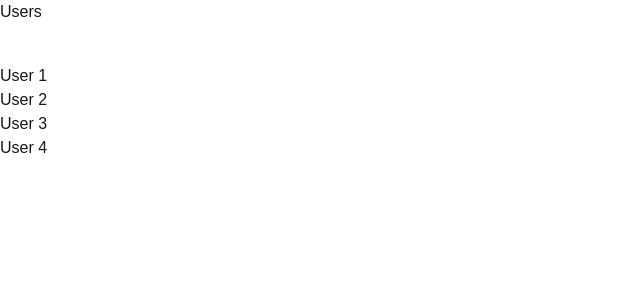
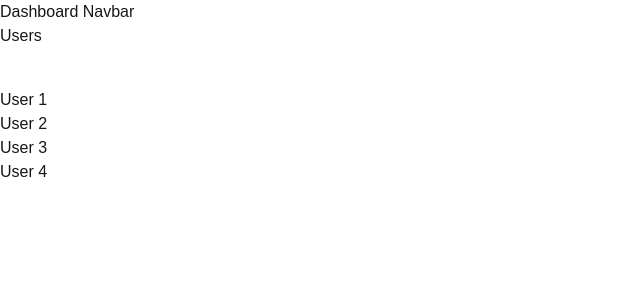
Before and after one commit to niravpandey/event-platform, a Next.js app: page /dashboard/users in a window 1280 px wide. Shown: the top 300 px of the page, without its empty margins (0-640 px from the left). Built offline with nearby package versions, Linux system fonts and the light colour scheme.

Commit message:
Added Route Groups

```diff
--- /dev/null
+++ b/app/(dashboard)/dashboard/users/page.tsx
@@ -0,0 +1,18 @@
+import React from 'react'
+import Link from "next/link";
+
+const Users = () => {
+    return (
+        <div>
+            <h1>Users</h1>
+
+            <ul className="mt-10">
+                <li><Link href = "/app/(dashboard)/dashboard/users/1">User 1</Link></li>
+                <li><Link href = "/app/(dashboard)/dashboard/users/2">User 2</Link></li>
+                <li><Link href = "/app/(dashboard)/dashboard/users/3">User 3</Link></li>
+                <li><Link href = "/app/(dashboard)/dashboard/users/4">User 4</Link></li>
+            </ul>
+        </div>
+    )
+}
+export default Users
--- /dev/null
+++ b/app/(dashboard)/layout.tsx
@@ -0,0 +1,11 @@
+import React from "react";
+
+const Layout = ({ children }: { children: React.ReactNode }) => {
+    return (
+        <div>
+            <p>Dashboard Navbar</p>
+            {children}
+        </div>
+    )
+}
+export default Layout
--- /dev/null
+++ b/app/(root)/layout.tsx
@@ -0,0 +1,11 @@
+import React from "react";
+
+const Layout = ({ children }: { children: React.ReactNode }) => {
+    return (
+        <div>
+            <p>Navbar</p>
+            {children}
+        </div>
+    )
+}
+export default Layout
--- a/app/dashboard/users/page.tsx
+++ /dev/null
@@ -1,18 +0,0 @@
-import React from 'react'
-import Link from "next/link";
-
-const Users = () => {
-    return (
-        <div>
-            <h1>Users</h1>
-
-            <ul className="mt-10">
-                <li><Link href = "/dashboard/users/1">User 1</Link></li>
-                <li><Link href = "/dashboard/users/2">User 2</Link></li>
-                <li><Link href = "/dashboard/users/3">User 3</Link></li>
-                <li><Link href = "/dashboard/users/4">User 4</Link></li>
-            </ul>
-        </div>
-    )
-}
-export default Users
```
Also changed, not shown: app/(dashboard)/dashboard/analytics/page.tsx (renamed from app/dashboard/analytics/page.tsx), app/(dashboard)/dashboard/users/[id]/page.tsx (renamed from app/dashboard/users/[id]/page.tsx), app/(root)/about/page.tsx (renamed from app/about/page.tsx), app/(root)/page.tsx (renamed from app/page.tsx), 1 other file (tests, documents, lock files or other folders).
